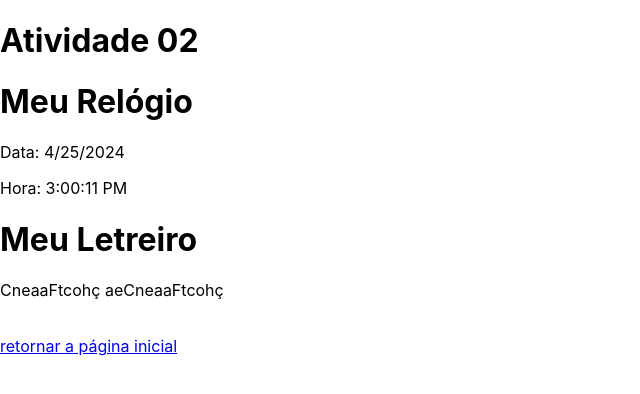
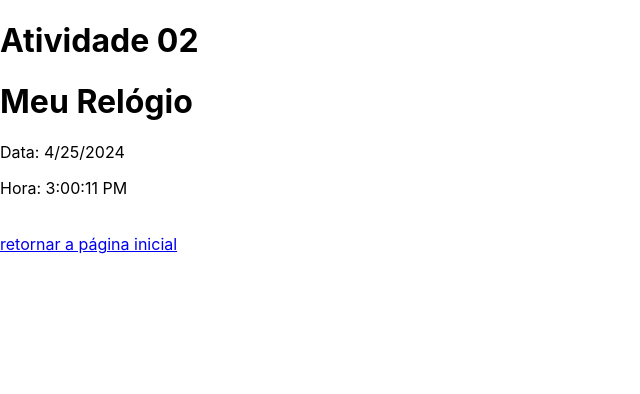
Before and after one commit to giuliakaori/Projeto-React, a React (Create React App) app: page /Atv02 in a window 1280 px wide. Shown: the top 394 px of the page, without its empty margins (0-640 px from the left). Built offline with nearby package versions, Linux system fonts and the light colour scheme.

Commit message:
Update Atv02.js

```diff
--- a/src/Atv02.js
+++ b/src/Atv02.js
@@ -1,13 +1,11 @@
-import Relogio from "./Relogio";
-import Letreiro from "./Letreiro";
+import Contador from "./Contador";
 import { Link } from "react-router-dom";
 
 export default function Atv02() {
     return (
         <>
             <h1>Atividade 02</h1>
-            <Relogio/>
-            <Letreiro/>
+            <Contador/>
             <br />
             <Link to="/">retornar a página inicial</Link>
         </>
```
